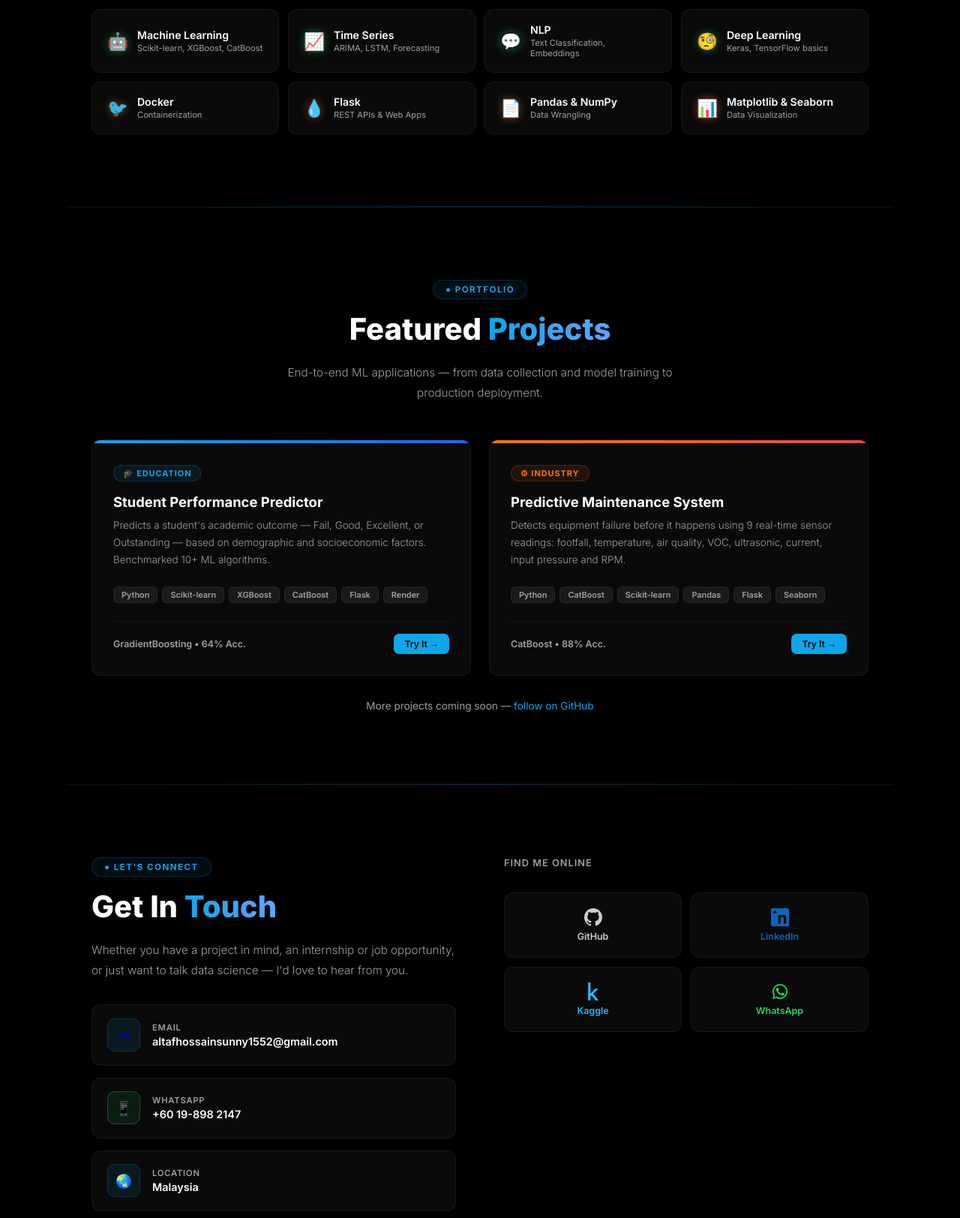
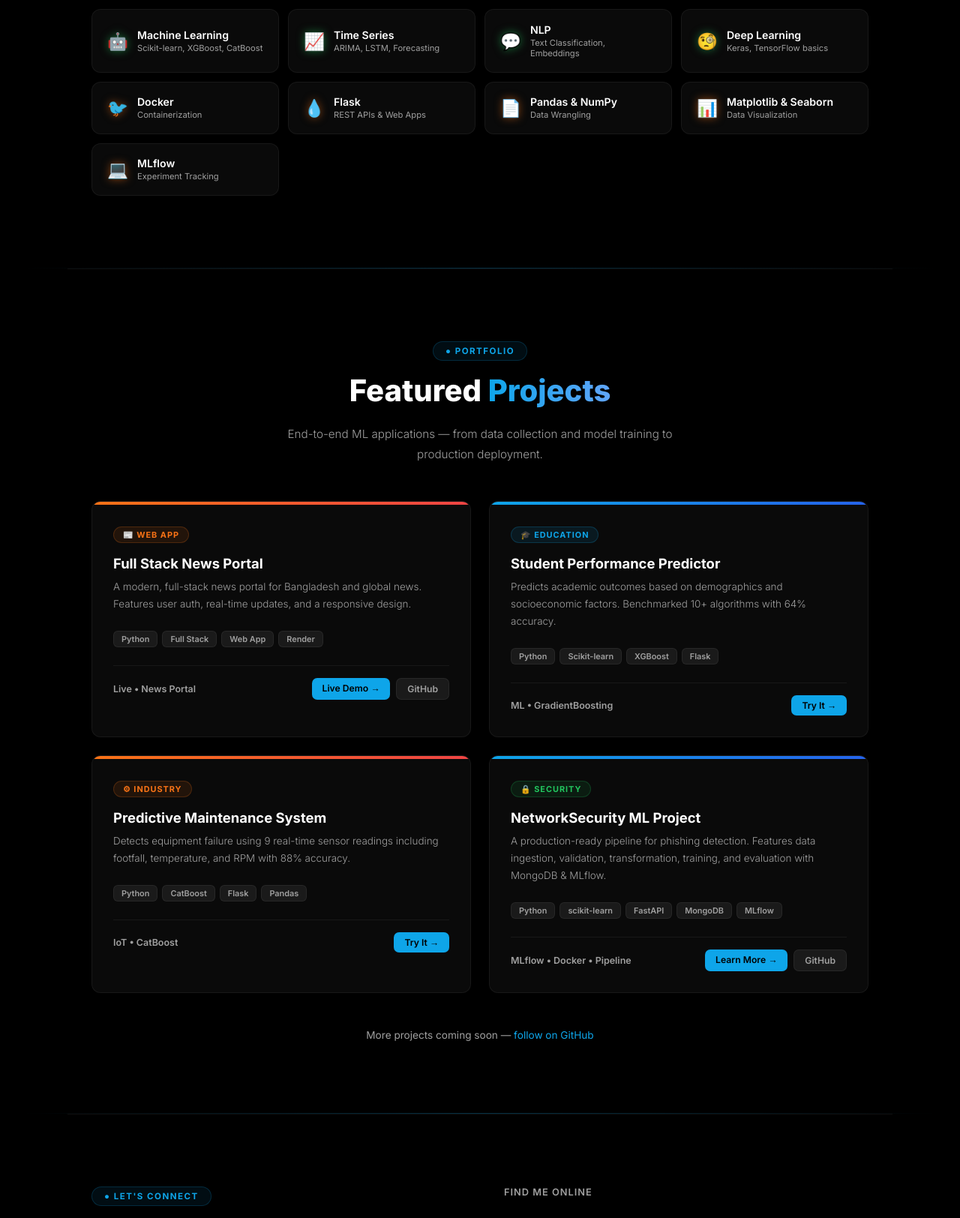
Before and after one commit to altafhossainsunny/MY-PROJECTS, a Flask app: page / in a window 1280 px wide. Shown: the part 1921-3545 px from the top of the page at 75% size. Run offline with Flask 3, Linux system fonts and the light colour scheme.

Commit message:
New Projects adde

```diff
--- a/templates/index.html
+++ b/templates/index.html
@@ -78,7 +78,7 @@
         }
         .section-title span {
             background: linear-gradient(90deg, var(--primary), #60a5fa);
-            -webkit-background-clip: text; -webkit-text-fill-color: transparent;
+            background-clip: text; -webkit-background-clip: text; -webkit-text-fill-color: transparent;
         }
         .section-sub { color: var(--muted); font-size: 0.95rem; line-height: 1.8; font-weight: 300; max-width: 560px; }
 
@@ -194,8 +194,18 @@
 
         /* ── PROJECTS ── */
         #projects { border-top: 1px solid var(--border-dim); }
-        .projects-grid { display: grid; grid-template-columns: 1fr 1fr; gap: 24px; }
-        @media (max-width: 700px) { .projects-grid { grid-template-columns: 1fr; } }
+        .projects-grid {
+            display: grid;
+            grid-template-columns: repeat(auto-fill, minmax(330px, 1fr));
+            gap: 24px;
+            max-width: 1100px;
+            margin: 0 auto;
+        }
+        .project-card {
+            background: var(--card); border: 1px solid var(--border-dim);
+            border-radius: var(--radius); overflow: hidden; text-decoration: none;
+            display: block; transition: border-color 0.25s, transform 0.25s, box-shadow 0.25s;
+        }
         .project-card {
             background: var(--card); border: 1px solid var(--border-dim);
             border-radius: var(--radius); overflow: hidden; text-decoration: none;
@@ -309,7 +319,7 @@
         <div class="hero-grid">
             <div>
                 <div class="badge reveal"><span class="badge-dot"></span> Open to Opportunities</div>
-                <h1 class="hero-heading reveal reveal-delay-1">Hi, I'm<br><span style="background:linear-gradient(90deg,var(--primary),#60a5fa);-webkit-background-clip:text;-webkit-text-fill-color:transparent;">Altaf Hossain</span></h1>
+                <h1 class="hero-heading reveal reveal-delay-1">Hi, I'm<br><span style="background:linear-gradient(90deg,var(--primary),#60a5fa);background-clip:text;-webkit-background-clip:text;-webkit-text-fill-color:transparent;">Altaf Hossain</span></h1>
                 <p class="hero-role reveal reveal-delay-2"><strong>Data Scientist</strong> &amp; ML Engineer</p>
                 <p class="hero-bio reveal reveal-delay-2">
                     I'm an AI/ML Developer and student researcher with a bachelor's degree in Data Science. My work centers on machine learning for time&nbsp;series prediction — with applications in flood forecasting, machine failure detection, anomaly detection, NLP &amp; deep learning. I build reproducible pipelines that bridge data science and real-world impact.
@@ -446,6 +456,7 @@
               <div class="skill-card reveal reveal-delay-1" data-cat="tool"><span class="skill-icon">&#128167;</span><div><div class="skill-name">Flask</div><div class="skill-level">REST APIs &amp; Web Apps</div></div></div>
               <div class="skill-card reveal reveal-delay-2" data-cat="tool"><span class="skill-icon">&#128196;</span><div><div class="skill-name">Pandas &amp; NumPy</div><div class="skill-level">Data Wrangling</div></div></div>
               <div class="skill-card reveal reveal-delay-3" data-cat="tool"><span class="skill-icon">&#128202;</span><div><div class="skill-name">Matplotlib &amp; Seaborn</div><div class="skill-level">Data Visualization</div></div></div>
+              <div class="skill-card reveal" data-cat="tool"><span class="skill-icon">&#128187;</span><div><div class="skill-name">MLflow</div><div class="skill-level">Experiment Tracking</div></div></div>
         </div>
     </section>
 
@@ -459,52 +470,100 @@
             <p class="section-sub reveal reveal-delay-2" style="margin:0 auto;">End-to-end ML applications — from data collection and model training to production deployment.</p>
         </div>
         <div class="projects-grid">
+            <!-- Project 1: News Portal -->
+            <a href="https://full-stack-news-portal-1.onrender.com/" target="_blank" class="project-card reveal">
+                <div class="project-top top-orange"></div>
+                <div class="project-body">
+                    <span class="project-cat cat-ind">&#128240; Web App</span>
+                    <h3 class="project-title">Full Stack News Portal</h3>
+                    <p class="project-desc">A modern, full-stack news portal for Bangladesh and global news. Features user auth, real-time updates, and a responsive design.</p>
+                    <div class="project-tech">
+                        <span class="tech-chip">Python</span>
+                        <span class="tech-chip">Full Stack</span>
+                        <span class="tech-chip">Web App</span>
+                        <span class="tech-chip">Render</span>
+                    </div>
+                    <div class="project-footer">
+                        <span class="project-metric">Live &bull; News Portal</span>
+                        <div class="project-links">
+                            <span class="plink plink-demo">Live Demo &#8594;</span>
+                            <span class="plink plink-ghost">GitHub</span>
+                        </div>
+                    </div>
+                </div>
+            </a>
+
+            <!-- Project 2: Student Performance -->
             <a href="/predictdata" class="project-card reveal reveal-delay-1">
                 <div class="project-top top-blue"></div>
                 <div class="project-body">
                     <span class="project-cat cat-edu">&#127891; Education</span>
                     <h3 class="project-title">Student Performance Predictor</h3>
-                    <p class="project-desc">Predicts a student's academic outcome — Fail, Good, Excellent, or Outstanding — based on demographic and socioeconomic factors. Benchmarked 10+ ML algorithms.</p>
+                    <p class="project-desc">Predicts academic outcomes based on demographics and socioeconomic factors. Benchmarked 10+ algorithms with 64% accuracy.</p>
                     <div class="project-tech">
                         <span class="tech-chip">Python</span>
                         <span class="tech-chip">Scikit-learn</span>
                         <span class="tech-chip">XGBoost</span>
-                        <span class="tech-chip">CatBoost</span>
                         <span class="tech-chip">Flask</span>
-                        <span class="tech-chip">Render</span>
                     </div>
                     <div class="project-footer">
-                        <span class="project-metric">GradientBoosting &bull; 64% Acc.</span>
+                        <span class="project-metric">ML &bull; GradientBoosting</span>
                         <div class="project-links">
                             <span class="plink plink-demo">Try It &#8594;</span>
                         </div>
                     </div>
                 </div>
             </a>
+
+            <!-- Project 3: Predictive Maintenance -->
             <a href="/maintenance" class="project-card reveal reveal-delay-2">
                 <div class="project-top top-orange"></div>
                 <div class="project-body">
                     <span class="project-cat cat-ind">&#9881; Industry</span>
                     <h3 class="project-title">Predictive Maintenance System</h3>
-                    <p class="project-desc">Detects equipment failure before it happens using 9 real-time sensor readings: footfall, temperature, air quality, VOC, ultrasonic, current, input pressure and RPM.</p>
+                    <p class="project-desc">Detects equipment failure using 9 real-time sensor readings including footfall, temperature, and RPM with 88% accuracy.</p>
                     <div class="project-tech">
                         <span class="tech-chip">Python</span>
                         <span class="tech-chip">CatBoost</span>
-                        <span class="tech-chip">Scikit-learn</span>
+                        <span class="tech-chip">Flask</span>
                         <span class="tech-chip">Pandas</span>
-                        <span class="tech-chip">Flask</span>
-                        <span class="tech-chip">Seaborn</span>
                     </div>
                     <div class="project-footer">
-                        <span class="project-metric">CatBoost &bull; 88% Acc.</span>
+                        <span class="project-metric">IoT &bull; CatBoost</span>
                         <div class="project-links">
                             <span class="plink plink-demo">Try It &#8594;</span>
                         </div>
                     </div>
                 </div>
             </a>
+
+            <!-- Project 4: Network Security -->
+            <a href="https://github.com/altafhossainsunny/networksecurity.git" target="_blank" class="project-card reveal reveal-delay-3">
+                <div class="project-top top-blue"></div>
+                <div class="project-body">
+                    <span class="project-cat cat-ind" style="background:rgba(34,197,94,0.1);color:var(--green);border:1px solid rgba(34,197,94,0.2);">&#128274; Security</span>
+                    <h3 class="project-title">NetworkSecurity ML Project</h3>
+                    <p class="project-desc">A production-ready pipeline for phishing detection. Features data ingestion, validation, transformation, training, and evaluation with MongoDB & MLflow.</p>
+                    <div class="project-tech">
+                        <span class="tech-chip">Python</span>
+                        <span class="tech-chip">scikit-learn</span>
+                        <span class="tech-chip">FastAPI</span>
+                        <span class="tech-chip">MongoDB</span>
+                        <span class="tech-chip">MLflow</span>
                     </div>
-        <p style="text-align:center; color:var(--muted); font-size:0.85rem; margin-top:2rem;" class="reveal">More projects coming soon &mdash; <a href="https://github.com/altafhossainsunny" target="_blank" style="color:var(--primary); text-decoration:none;">follow on GitHub</a></p>
+                    <div class="project-footer">
+                        <span class="project-metric">MLflow &bull; Docker &bull; Pipeline</span>
+                        <div class="project-links">
+                            <span class="plink plink-demo">Learn More &#8594;</span>
+                            <span class="plink plink-ghost">GitHub</span>
+                        </div>
+                    </div>
+                </div>
+            </a>
+        </div>
+        <div style="margin-top:3rem; text-align:center;">
+            <p style="color:var(--muted); font-size:0.85rem;" class="reveal">More projects coming soon &mdash; <a href="https://github.com/altafhossainsunny" target="_blank" style="color:var(--primary); text-decoration:none;">follow on GitHub</a></p>
+        </div>
     </section>
 
     <div class="divider-glow"></div>
```
Also changed, not shown: DEVELOPER_GUIDE.md (added, +80 -0 lines), templates/networksecurity.html (added, +25 -0 lines), app.py (line endings or trailing spaces), 1 other file. Lines whose indentation alone changed are shown as unchanged.
